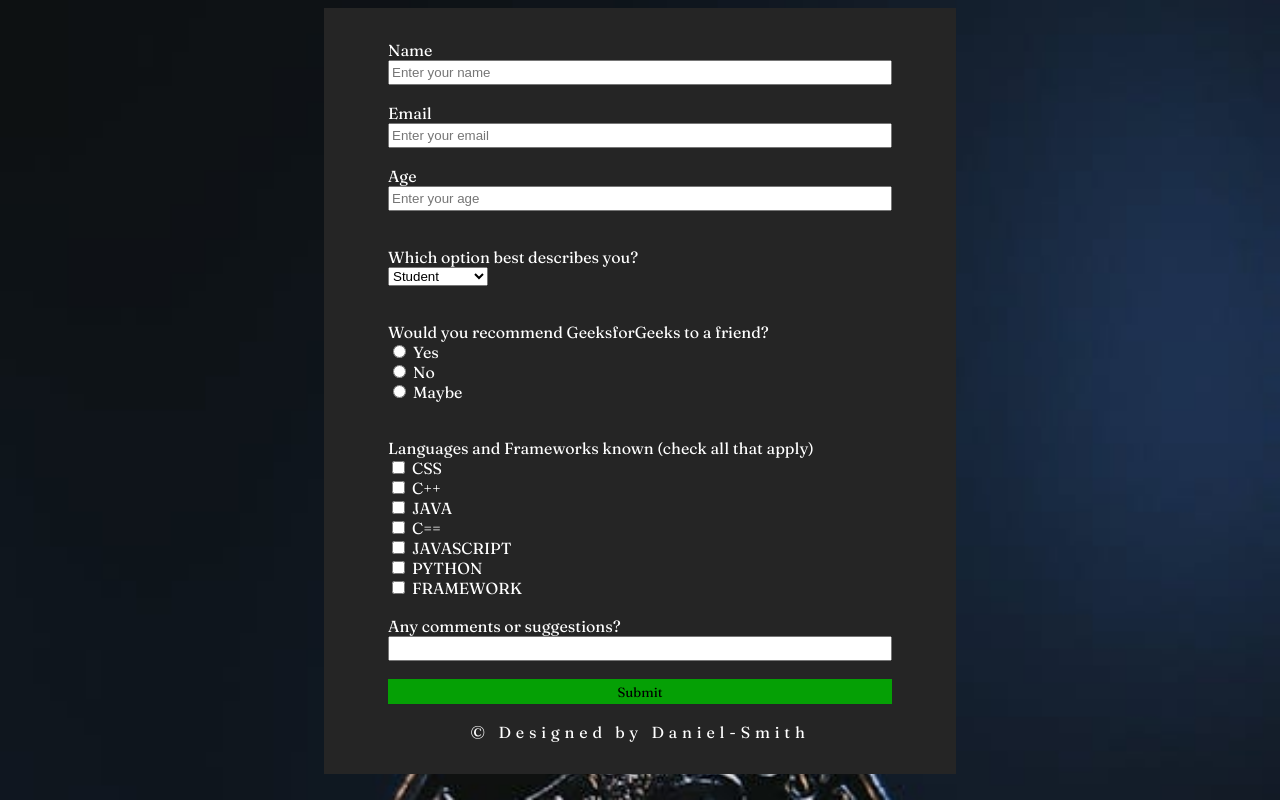
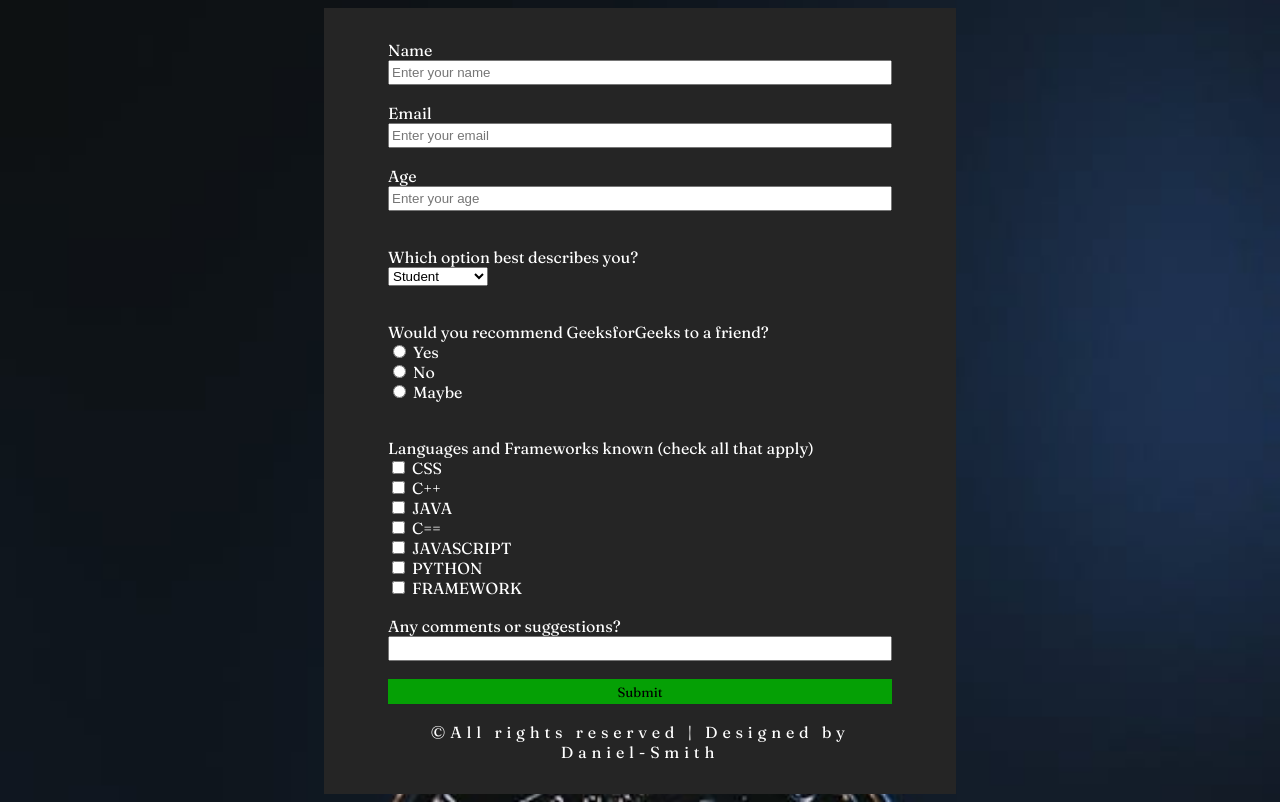
Before and after one commit to Daniel-Smith05/Upskill, a plain HTML site: page index.html in a window 1280 px wide. Drawn offline with Linux system fonts and the light colour scheme.

Commit message:
All rights reserved |

```diff
--- a/index.html
+++ b/index.html
@@ -68,7 +68,7 @@
                 </form>
             </div>
 
-            <footer>&copy; Designed by Daniel-Smith</footer>
+            <footer>&copy;All rights reserved | Designed by Daniel-Smith</footer>
         </div>
     </div>
 </body>
```
